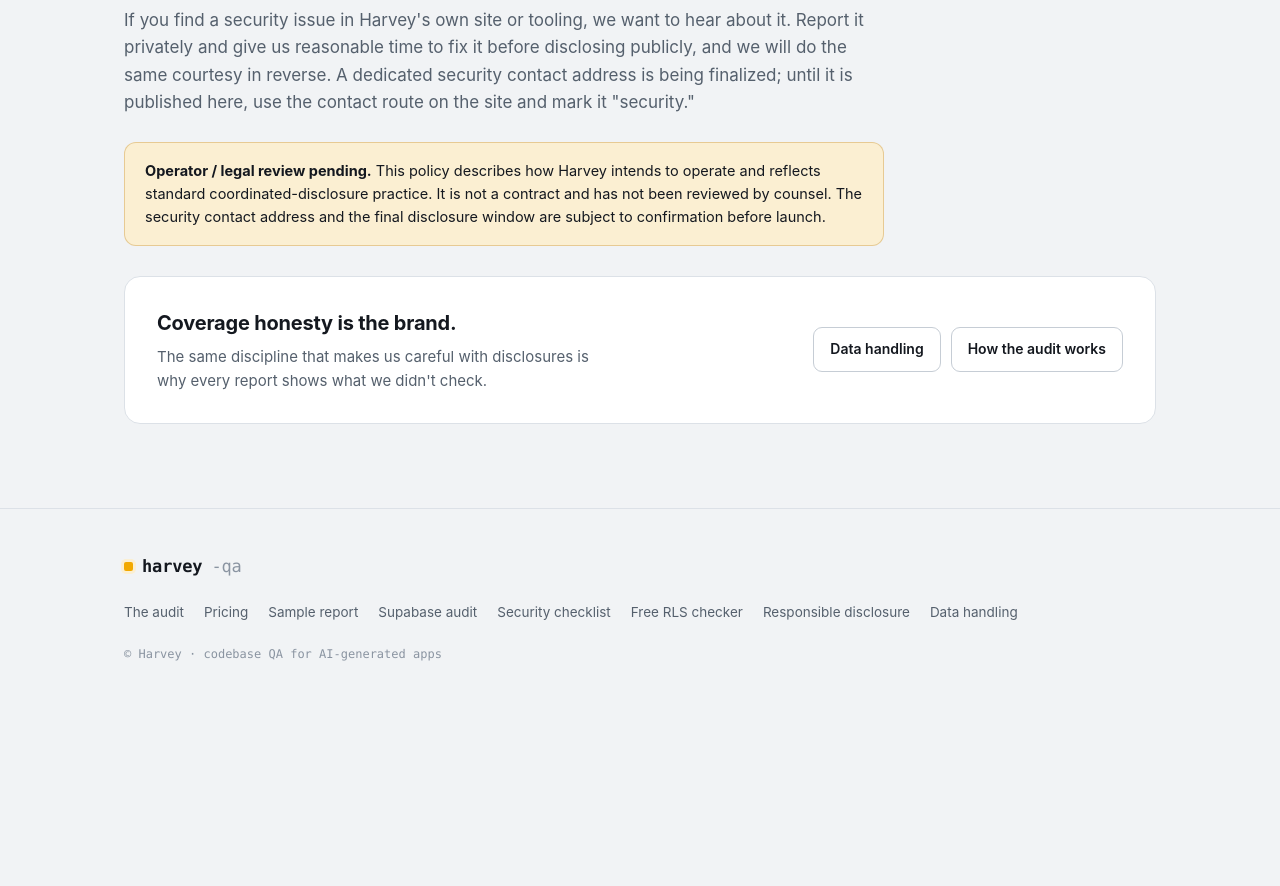
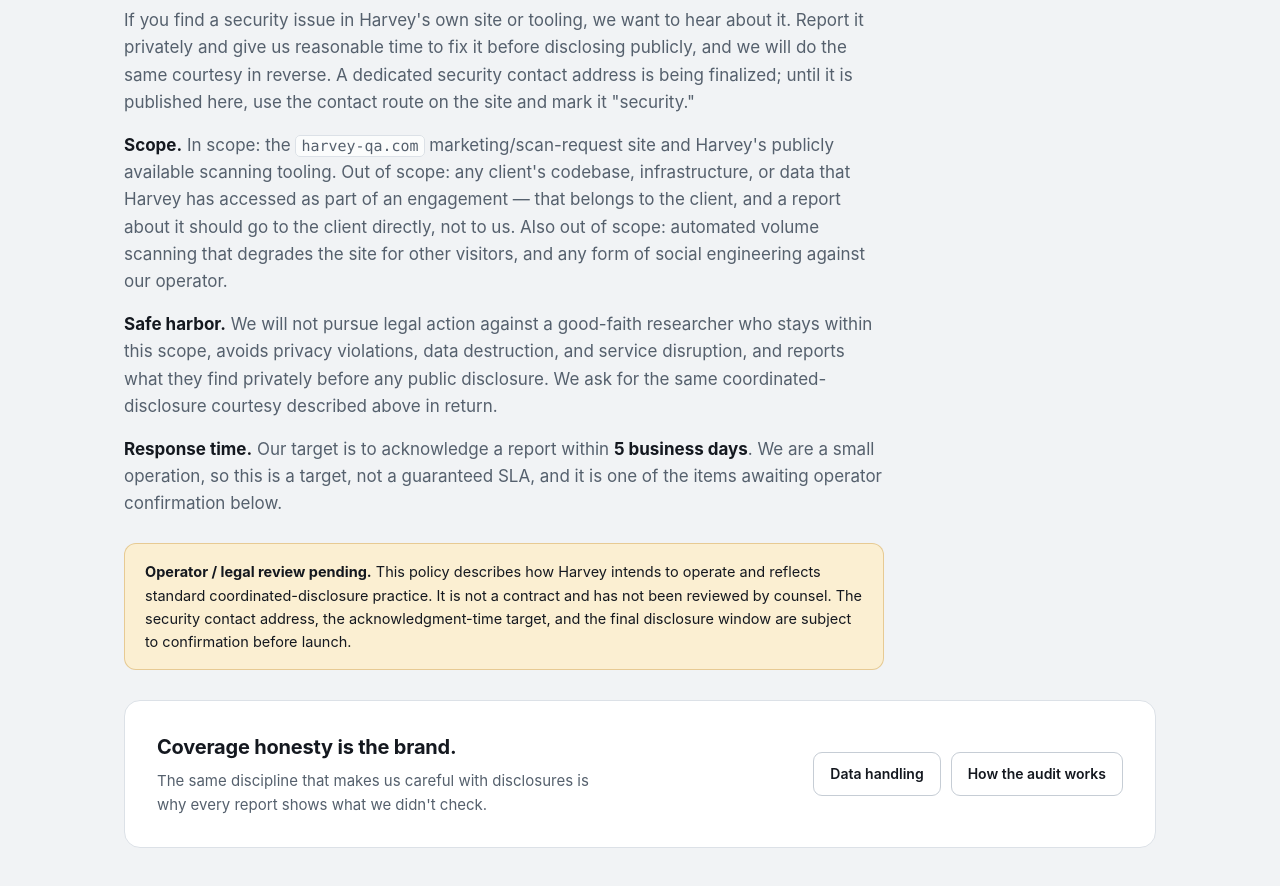
Before and after one commit to jharvieux/Harvey, a Next.js app in the folder site/: page /responsible-disclosure in a window 1280 px wide. Shown: the part 1940-2826 px from the top of the page. Before the commit the page ends 2665 px from the top, so only its background shows below. Built offline with nearby package versions, Linux system fonts and the light colour scheme.

Commit message:
#743: extend trust pages — scope/safe-harbor + data-handling accuracy, DRAFT (#1178)
refs #743

```diff
--- a/site/app/responsible-disclosure/page.tsx
+++ b/site/app/responsible-disclosure/page.tsx
@@ -105,10 +105,29 @@ export default function ResponsibleDisclosure() {
                 courtesy in reverse. A dedicated security contact address is being finalized; until it is published
                 here, use the contact route on the site and mark it &quot;security.&quot;
               </p>
+              <p>
+                <b>Scope.</b> In scope: the <code>harvey-qa.com</code> marketing/scan-request site and Harvey&apos;s
+                publicly available scanning tooling. Out of scope: any client&apos;s codebase, infrastructure, or data
+                that Harvey has accessed as part of an engagement — that belongs to the client, and a report about it
+                should go to the client directly, not to us. Also out of scope: automated volume scanning that degrades
+                the site for other visitors, and any form of social engineering against our operator.
+              </p>
+              <p>
+                <b>Safe harbor.</b> We will not pursue legal action against a good-faith researcher who stays within
+                this scope, avoids privacy violations, data destruction, and service disruption, and reports what they
+                find privately before any public disclosure. We ask for the same coordinated-disclosure courtesy
+                described above in return.
+              </p>
+              <p>
+                <b>Response time.</b> Our target is to acknowledge a report within <b>5 business days</b>. We are a
+                small operation, so this is a target, not a guaranteed SLA, and it is one of the items awaiting
+                operator confirmation below.
+              </p>
               <div className="notice">
                 <b>Operator / legal review pending.</b> This policy describes how Harvey intends to operate and reflects
                 standard coordinated-disclosure practice. It is not a contract and has not been reviewed by counsel. The
-                security contact address and the final disclosure window are subject to confirmation before launch.
+                security contact address, the acknowledgment-time target, and the final disclosure window are subject
+                to confirmation before launch.
               </div>
             </div>
 
```
Also changed, not shown: site/app/data-handling/page.tsx (+22 -0 lines).
